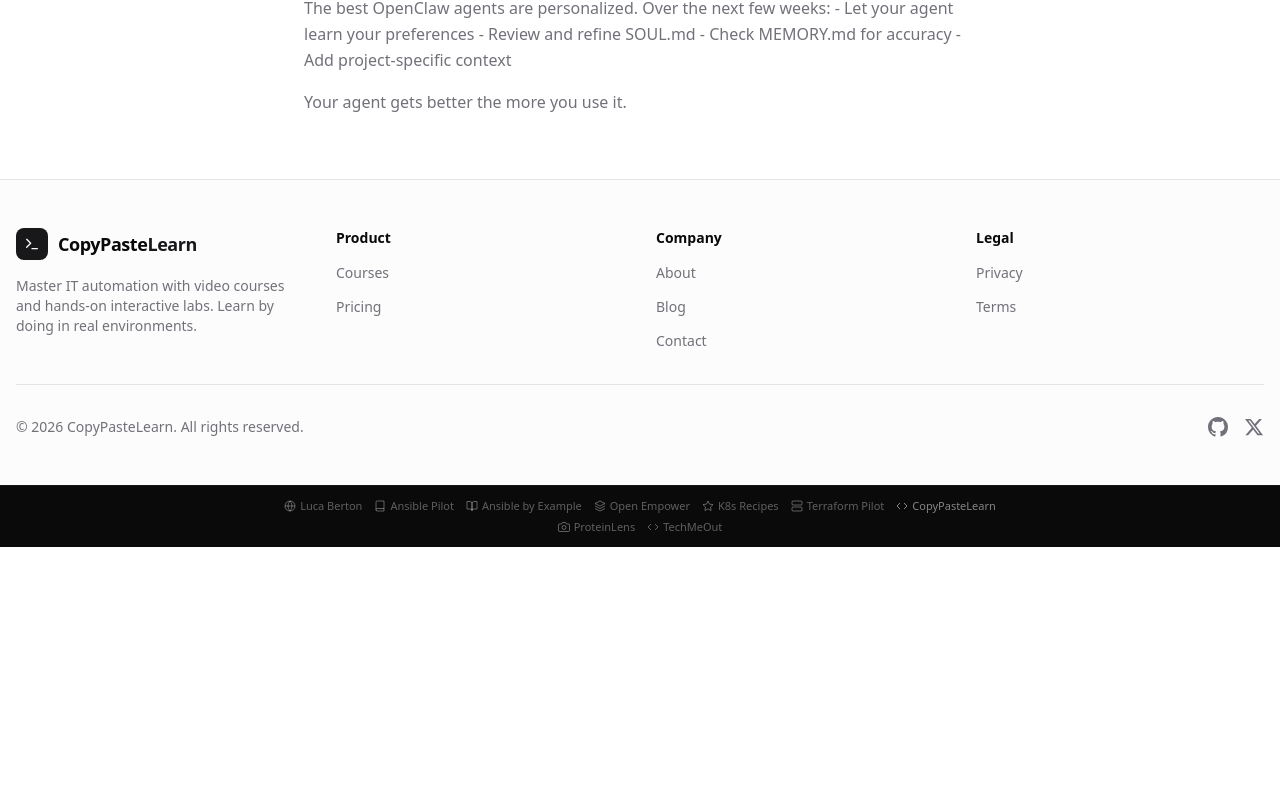
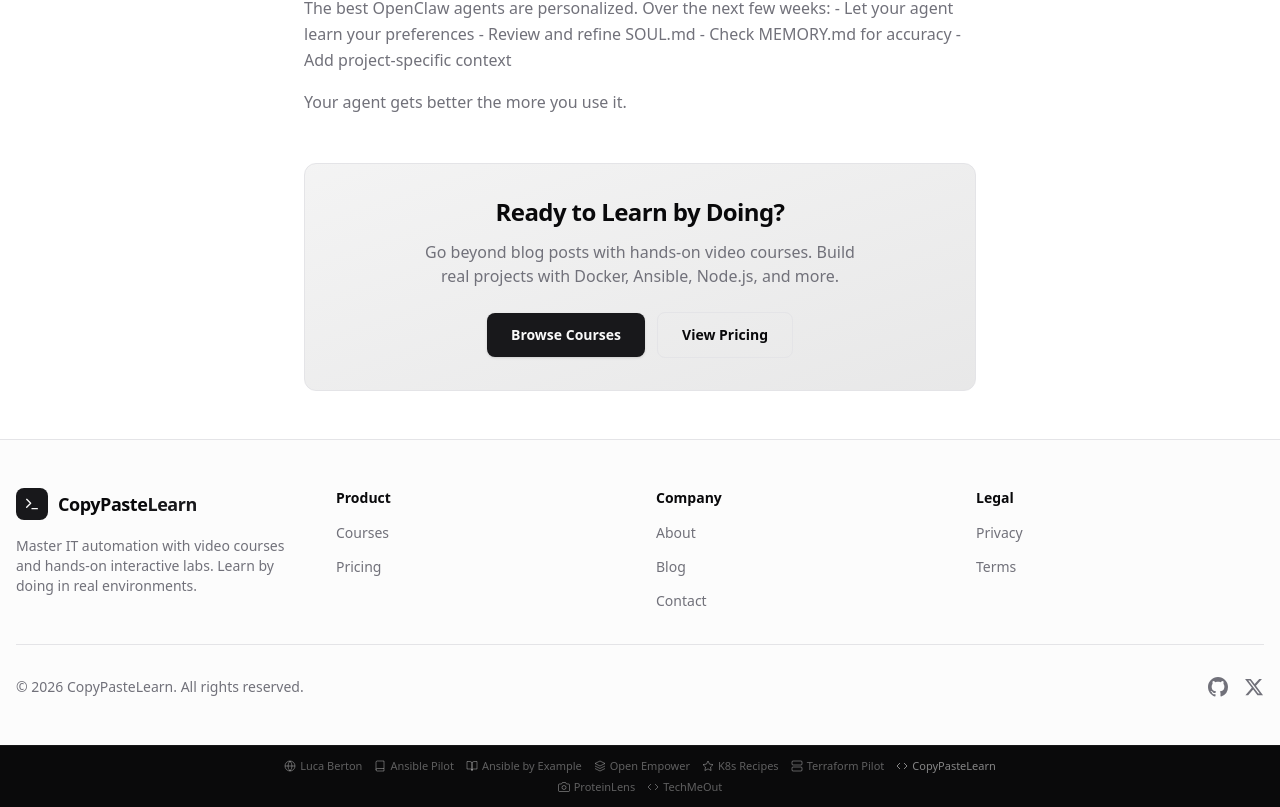
Before and after one commit to lucab85/copypastelearn.com, a Next.js app in the folder apps/web/: page /blog/10-things-after-installing-openclaw in a window 1280 px wide. Shown: the part 2830-3637 px from the top of the page. Before the commit the page ends 3377 px from the top, so only its background shows below. Built offline with nearby package versions, Linux system fonts and the light colour scheme; no server answers.

Commit message:
feat: add course enrollment CTA to blog posts
Gradient card at the bottom of every blog post with Browse Courses
and View Pricing buttons.

```diff
--- a/apps/web/src/app/(marketing)/blog/[slug]/page.tsx
+++ b/apps/web/src/app/(marketing)/blog/[slug]/page.tsx
@@ -196,6 +196,30 @@
           className="prose prose-neutral dark:prose-invert max-w-none"
           dangerouslySetInnerHTML={{ __html: contentHtml }}
         />
+
+        {/* CTA: Enroll in Courses */}
+        <div className="mt-12 rounded-xl border bg-gradient-to-br from-primary/5 to-primary/10 p-8 text-center">
+          <h2 className="text-2xl font-bold tracking-tight">
+            Ready to Learn by Doing?
+          </h2>
+          <p className="mx-auto mt-3 max-w-md text-muted-foreground">
+            Go beyond blog posts with hands-on video courses. Build real projects with Docker, Ansible, Node.js, and more.
+          </p>
+          <div className="mt-6 flex flex-col items-center gap-3 sm:flex-row sm:justify-center">
+            <Link
+              href="/courses"
+              className="inline-flex items-center rounded-lg bg-primary px-6 py-3 text-sm font-semibold text-primary-foreground shadow transition-colors hover:bg-primary/90"
+            >
+              Browse Courses
+            </Link>
+            <Link
+              href="/pricing"
+              className="inline-flex items-center rounded-lg border px-6 py-3 text-sm font-semibold transition-colors hover:bg-muted"
+            >
+              View Pricing
+            </Link>
+          </div>
+        </div>
       </article>
     </div>
   );
```
